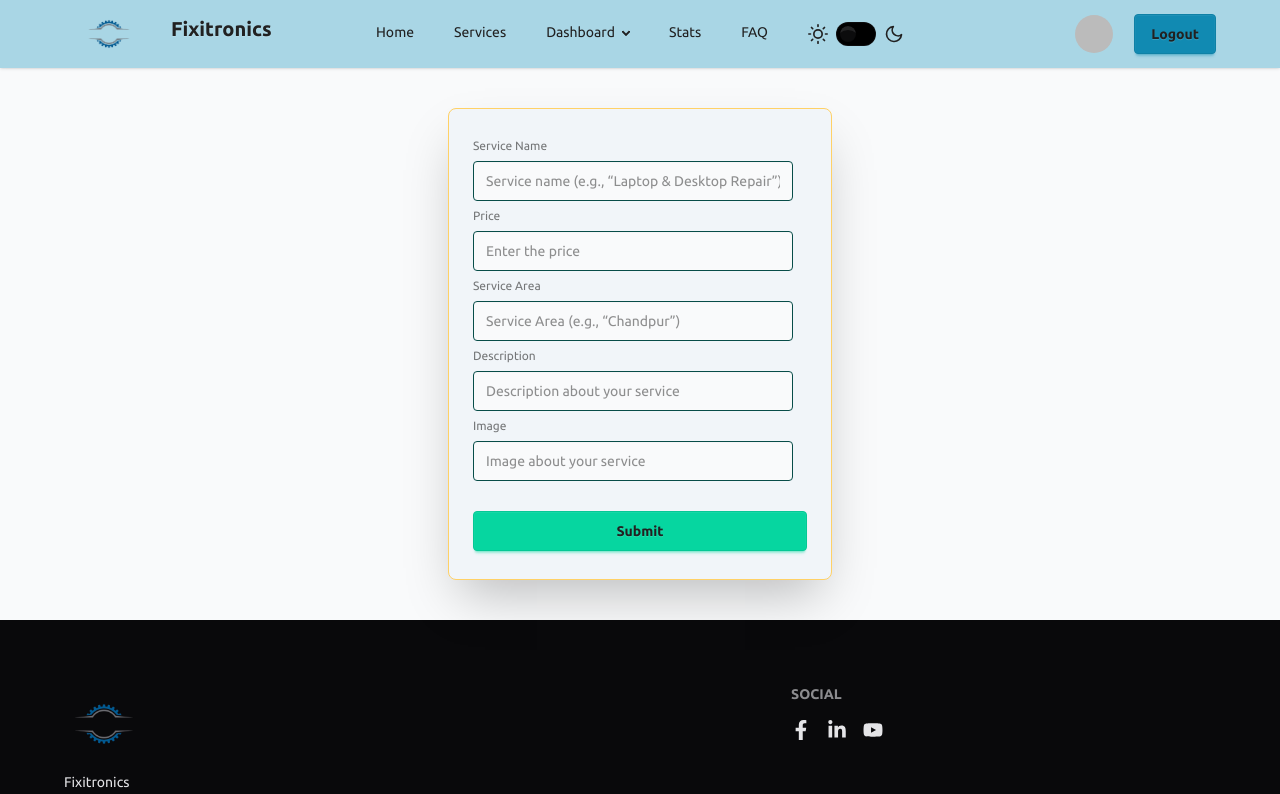
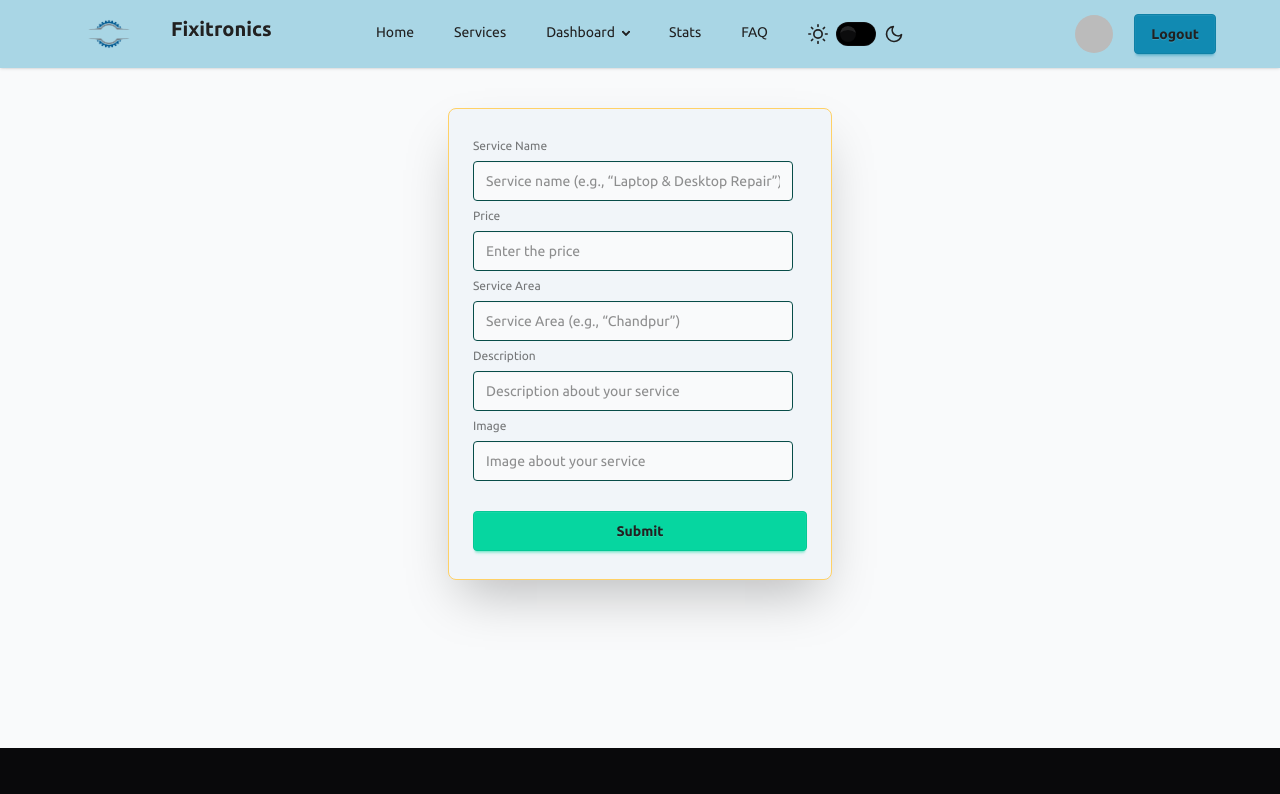
Before and after one commit to habib-676/fixitronics-app, a React (Vite) app in the folder client/: page /add-service in a window 1280 px wide. Shown: the top 794 px of the page. Built offline with nearby package versions, Linux system fonts and the light colour scheme; no server answers; sample sign-in values are in the browser's storage.

Commit message:
add min height for outlet

```diff
--- a/client/src/layouts/HomeLayout.jsx
+++ b/client/src/layouts/HomeLayout.jsx
@@ -9,7 +9,7 @@ const HomeLayout = () => {
       <div className="sticky top-0 z-50 ">
         <NavBar></NavBar>
       </div>
-      <div className="max-w-11/12 mx-auto">
+      <div className="max-w-11/12 mx-auto min-h-[80vh]">
         <Outlet></Outlet>
       </div>
       <Footer></Footer>
```
